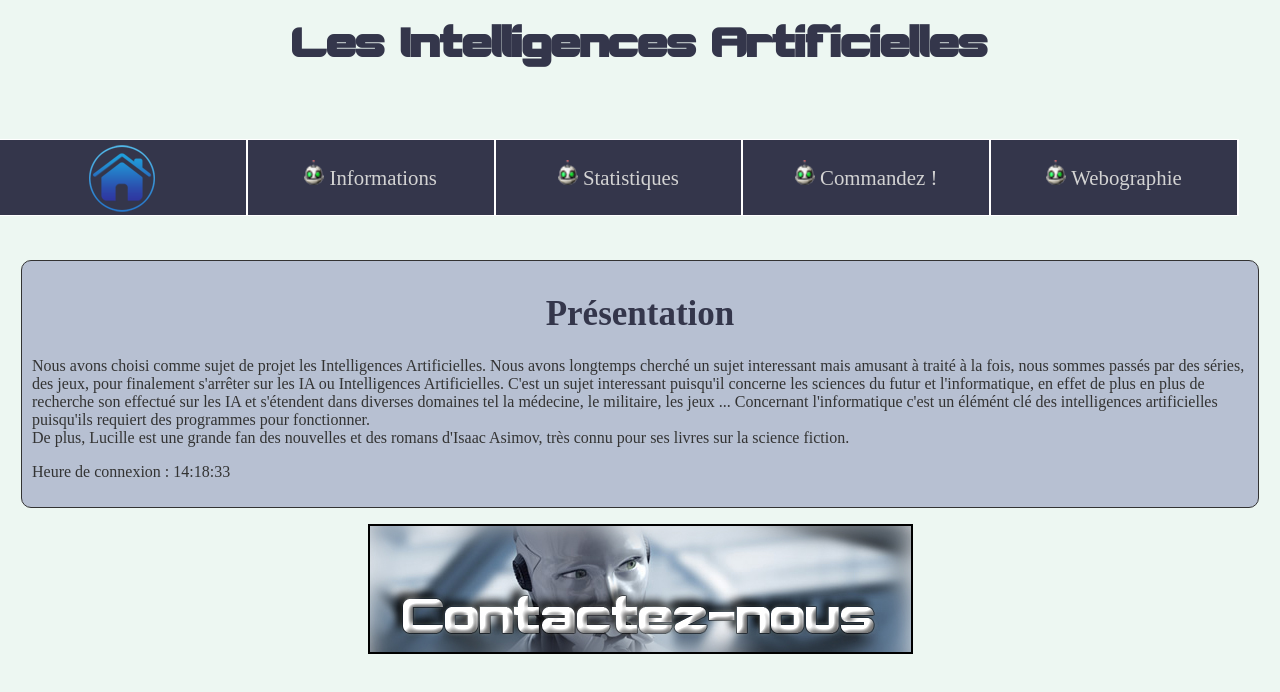
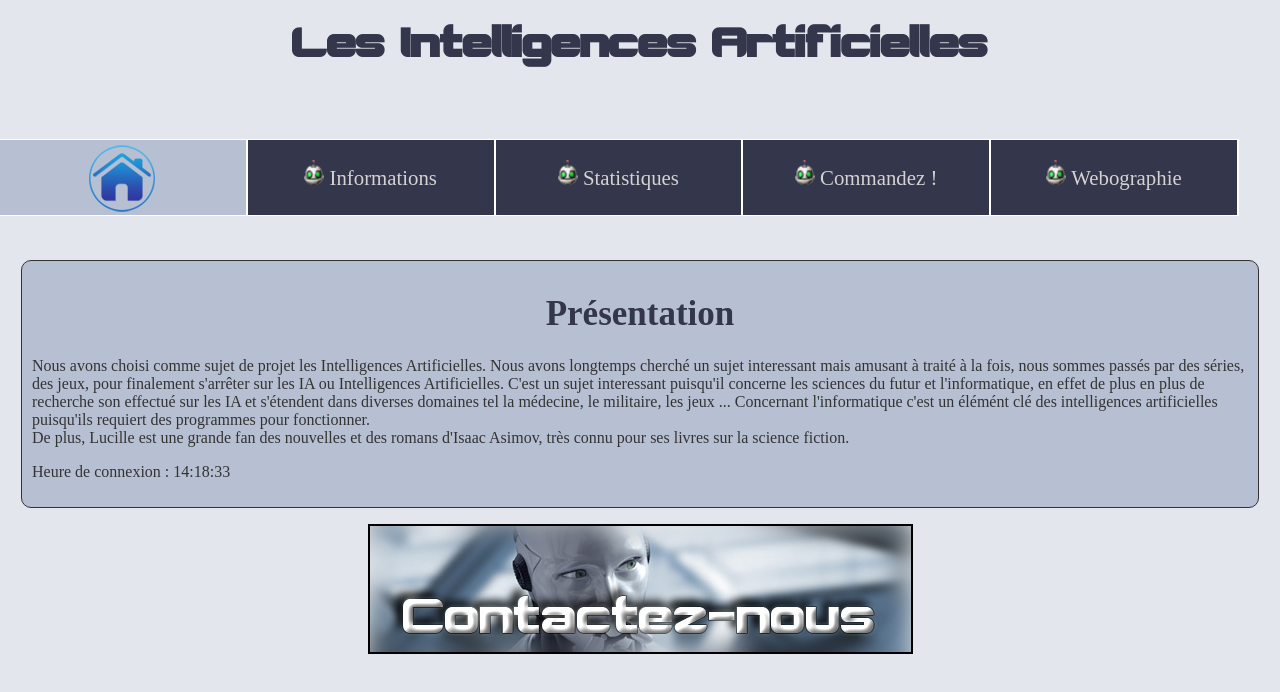
Before and after one commit to itchae/Projet-2015, a plain HTML site: page Index.html in a window 1280 px wide. In both pictures the pointer is over the link 122 px from the left and 177 px from the top of the page. Drawn offline with Linux system fonts and the light colour scheme.

Commit message:
Changement de style o/

```diff
--- a/Style/screen_mainstyle.css
+++ b/Style/screen_mainstyle.css
@@ -1,5 +1,5 @@
 /**********************************************************************************************************************************************
-*                                                             Modifications du titre                                                          *
+*                                                             Modifications du titre en haut                                                       *
 **********************************************************************************************************************************************/
 
 /* Permet d'ajouter une police que les utilisateurs ne possèdent pas forcément, il s'agit de CSS3 */
@@ -21,7 +21,7 @@ body>div>h1{
 *                                                             Modifications du menu                                                           *
 **********************************************************************************************************************************************/
 
-/* Liste */
+/* Liste du menu */
 #menu {
         display: inline-block;
         padding : 0; /* pas de marge intérieure */
@@ -63,18 +63,24 @@ li:before{
         color:lightgrey;
 }
 
-
+/*lien lorsque pas visité*/
 #menu a:link{
         color:lightgrey;
 }
 
+/*lien lorsque visité*/
 #menu a:visited{
         color:lightgrey;
 }
 
-#menu a:hover{
-        color:white;
+#menu li:hover a{
+        color:#34364B;
 }
+
+#menu li:hover{
+    background-color: #B7C0D2;
+}
+
 
 
 /*permet de fixer la taille de l'image home dans le menu*/
@@ -149,7 +155,7 @@ h3{
 
 /*Selectionne le body*/
 body{
-        background-color: #EDF7F2;
+        background-color: #E3E7ED;
         margin : 0;
         color:#333333;
 }
```
